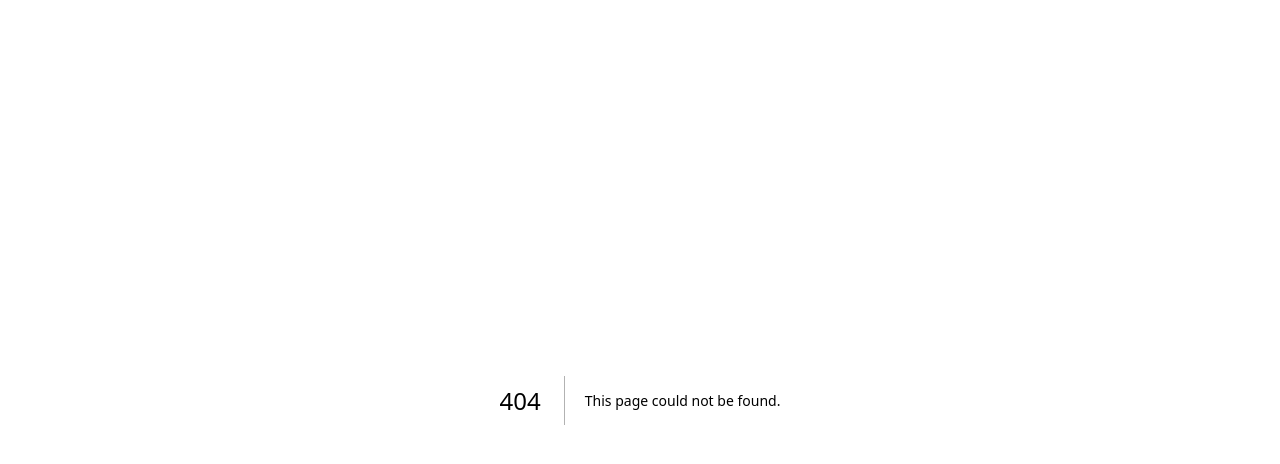
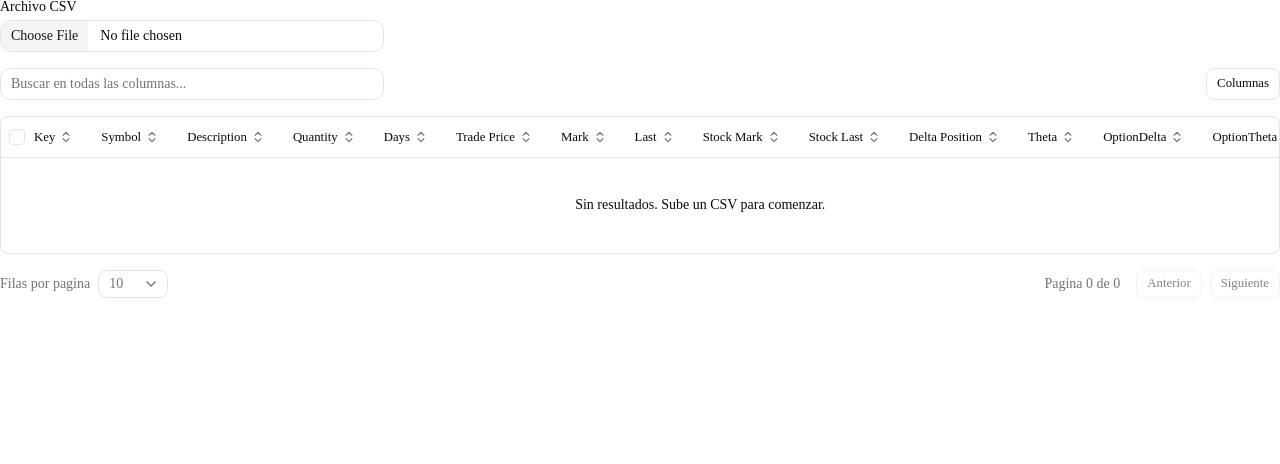
Before and after one commit to cochoaguilo/proyecto-claudio, a Next.js app: page /positions in a window 1280 px wide. Before the commit this address had no page. Shown: the top 464 px of the page. Built offline with nearby package versions, Linux system fonts and the light colour scheme.

Commit message:
feat: add positions entity with csv upload
Adds a fifth entity, Positions, following the existing quote/transactions
architecture: zod schema with header remap, sortable/right-aligned
columns, CSV upload container, and route, plus a landing page link.

```diff
--- a/src/app/page.tsx
+++ b/src/app/page.tsx
@@ -27,6 +27,9 @@ export default function Home() {
         <Button asChild variant="outline">
           <Link href="/quote">Quote</Link>
         </Button>
+        <Button asChild variant="outline">
+          <Link href="/positions">Positions</Link>
+        </Button>
       </div>
     </div>
   );
--- /dev/null
+++ b/src/app/positions/page.tsx
@@ -0,0 +1,5 @@
+import { PositionsContainer } from "@/features/positions/positions-container";
+
+export default function PositionsPage() {
+  return <PositionsContainer />;
+}
--- /dev/null
+++ b/src/features/positions/positions-container.tsx
@@ -0,0 +1,54 @@
+"use client";
+
+import * as React from "react";
+import { toast } from "sonner";
+
+import { DataTable } from "@/components/data-table/data-table";
+import { CsvUploader } from "@/components/data-table/csv-uploader";
+import { parseCsvFile } from "@/lib/csv/parse-csv";
+import { remapHeaders } from "@/lib/csv/remap-headers";
+import { validateRows, type InvalidRow } from "@/lib/csv/validate-rows";
+import {
+  positionSchema,
+  POSITION_HEADER_MAP,
+  type Position,
+} from "@/features/positions/positions.schema";
+import { positionsColumns } from "@/features/positions/positions.columns";
+
+export function PositionsContainer() {
+  const [data, setData] = React.useState<Position[]>([]);
+  const [invalidRows, setInvalidRows] = React.useState<InvalidRow[]>([]);
+  const [isParsing, setIsParsing] = React.useState(false);
+
+  async function handleFile(file: File) {
+    setIsParsing(true);
+    try {
+      const { data: rawRows } = await parseCsvFile(file);
+      const remappedRows = remapHeaders(rawRows, POSITION_HEADER_MAP);
+      const { validRows, invalidRows } = validateRows(
+        positionSchema,
+        remappedRows
+      );
+      setData(validRows);
+      setInvalidRows(invalidRows);
+      toast(
+        `${validRows.length} filas importadas, ${invalidRows.length} con errores`
+      );
+    } catch {
+      toast.error("No se pudo leer el archivo CSV");
+    } finally {
+      setIsParsing(false);
+    }
+  }
+
+  return (
+    <div className="space-y-4">
+      <CsvUploader
+        onFileSelected={handleFile}
+        invalidRows={invalidRows}
+        isLoading={isParsing}
+      />
+      <DataTable columns={positionsColumns} data={data} />
+    </div>
+  );
+}
--- /dev/null
+++ b/src/features/positions/positions.columns.tsx
@@ -0,0 +1,208 @@
+"use client";
+
+import type { ColumnDef } from "@tanstack/react-table";
+
+import { Checkbox } from "@/components/ui/checkbox";
+import { DataTableColumnHeader } from "@/components/data-table/data-table-column-header";
+import type { Position } from "@/features/positions/positions.schema";
+
+export const positionsColumns: ColumnDef<Position>[] = [
+  {
+    id: "select",
+    header: ({ table }) => (
+      <Checkbox
+        checked={
+          table.getIsAllPageRowsSelected() ||
+          (table.getIsSomePageRowsSelected() && "indeterminate")
+        }
+        onCheckedChange={(value) => table.toggleAllPageRowsSelected(!!value)}
+        aria-label="Seleccionar todo"
+      />
+    ),
+    cell: ({ row }) => (
+      <Checkbox
+        checked={row.getIsSelected()}
+        onCheckedChange={(value) => row.toggleSelected(!!value)}
+        aria-label="Seleccionar fila"
+      />
+    ),
+    enableSorting: false,
+    enableHiding: false,
+  },
+  {
+    accessorKey: "key",
+    header: ({ column }) => (
+      <DataTableColumnHeader column={column} title="Key" />
+    ),
+  },
+  {
+    accessorKey: "symbol",
+    header: ({ column }) => (
+      <DataTableColumnHeader column={column} title="Symbol" />
+    ),
+  },
+  {
+    accessorKey: "description",
+    header: ({ column }) => (
+      <DataTableColumnHeader column={column} title="Description" />
+    ),
+  },
+  {
+    accessorKey: "quantity",
+    header: ({ column }) => (
+      <DataTableColumnHeader
+        column={column}
+        title="Quantity"
+        className="justify-end"
+      />
+    ),
+    cell: ({ row }) => (
+      <div className="text-right">{row.original.quantity.toFixed(2)}</div>
+    ),
+  },
+  {
+    accessorKey: "days",
+    header: ({ column }) => (
+      <DataTableColumnHeader
+        column={column}
+        title="Days"
+        className="justify-end"
+      />
+    ),
+    cell: ({ row }) => (
+      <div className="text-right">{row.original.days.toFixed(2)}</div>
+    ),
+  },
+  {
+    accessorKey: "tradePrice",
+    header: ({ column }) => (
+      <DataTableColumnHeader
+        column={column}
+        title="Trade Price"
+        className="justify-end"
+      />
+    ),
+    cell: ({ row }) => (
+      <div className="text-right">{row.original.tradePrice.toFixed(2)}</div>
+    ),
+  },
+  {
+    accessorKey: "mark",
+    header: ({ column }) => (
+      <DataTableColumnHeader
+        column={column}
+        title="Mark"
+        className="justify-end"
+      />
+    ),
+    cell: ({ row }) => (
+      <div className="text-right">{row.original.mark.toFixed(2)}</div>
+    ),
+  },
+  {
+    accessorKey: "last",
+    header: ({ column }) => (
+      <DataTableColumnHeader
+        column={column}
+        title="Last"
+        className="justify-end"
+      />
+    ),
+    cell: ({ row }) => (
+      <div className="text-right">{row.original.last.toFixed(2)}</div>
+    ),
+  },
+  {
+    accessorKey: "stockMark",
+    header: ({ column }) => (
+      <DataTableColumnHeader
+        column={column}
+        title="Stock Mark"
+        className="justify-end"
+      />
+    ),
+    cell: ({ row }) => (
+      <div className="text-right">{row.original.stockMark.toFixed(2)}</div>
+    ),
+  },
+  {
+    accessorKey: "stockLast",
+    header: ({ column }) => (
+      <DataTableColumnHeader
+        column={column}
+        title="Stock Last"
+        className="justify-end"
+      />
+    ),
+    cell: ({ row }) => (
+      <div className="text-right">{row.original.stockLast.toFixed(2)}</div>
+    ),
+  },
+  {
+    accessorKey: "deltaPosition",
+    header: ({ column }) => (
+      <DataTableColumnHeader
+        column={column}
+        title="Delta Position"
+        className="justify-end"
+      />
+    ),
+    cell: ({ row }) => (
+      <div className="text-right">
+        {row.original.deltaPosition.toFixed(2)}
+      </div>
+    ),
+  },
+  {
+    accessorKey: "theta",
+    header: ({ column }) => (
+      <DataTableColumnHeader
+        column={column}
+        title="Theta"
+        className="justify-end"
+      />
+    ),
+    cell: ({ row }) => (
+      <div className="text-right">{row.original.theta.toFixed(2)}</div>
+    ),
+  },
+  {
+    accessorKey: "optionDelta",
+    header: ({ column }) => (
+      <DataTableColumnHeader
+        column={column}
+        title="OptionDelta"
+        className="justify-end"
+      />
+    ),
+    cell: ({ row }) => (
+      <div className="text-right">{row.original.optionDelta.toFixed(2)}</div>
+    ),
+  },
+  {
+    accessorKey: "optionTheta",
+    header: ({ column }) => (
+      <DataTableColumnHeader
+        column={column}
+        title="OptionTheta"
+        className="justify-end"
+      />
+    ),
+    cell: ({ row }) => (
+      <div className="text-right">{row.original.optionTheta.toFixed(2)}</div>
+    ),
+  },
+  {
+    accessorKey: "netLiq",
+    header: ({ column }) => (
+      <DataTableColumnHeader
+        column={column}
+        title="Net Liq"
+        className="justify-end"
+      />
+    ),
+    cell: ({ row }) => (
+      <div className="text-right">{row.original.netLiq.toFixed(2)}</div>
+    ),
+  },
+];
--- /dev/null
+++ b/src/features/positions/positions.schema.ts
@@ -0,0 +1,39 @@
+import { z } from "zod";
+
+export const positionSchema = z.object({
+  key: z.string().min(1),
+  symbol: z.string().min(1),
+  description: z.string().min(1),
+  quantity: z.coerce.number(),
+  days: z.coerce.number(),
+  tradePrice: z.coerce.number(),
+  mark: z.coerce.number(),
+  last: z.coerce.number(),
+  stockMark: z.coerce.number(),
+  stockLast: z.coerce.number(),
+  deltaPosition: z.coerce.number(),
+  theta: z.coerce.number(),
+  optionDelta: z.coerce.number(),
+  optionTheta: z.coerce.number(),
+  netLiq: z.coerce.number(),
+});
+
+export type Position = z.infer<typeof positionSchema>;
+
+export const POSITION_HEADER_MAP: Record<string, keyof Position> = {
+  Key: "key",
+  Symbol: "symbol",
+  Description: "description",
+  Quantity: "quantity",
+  Days: "days",
+  "Trade Price": "tradePrice",
+  Mark: "mark",
+  Last: "last",
+  "Stock Mark": "stockMark",
+  "Stock Last": "stockLast",
+  "Delta Position": "deltaPosition",
+  Theta: "theta",
+  OptionDelta: "optionDelta",
+  OptionTheta: "optionTheta",
+  "Net Liq": "netLiq",
+};
```
